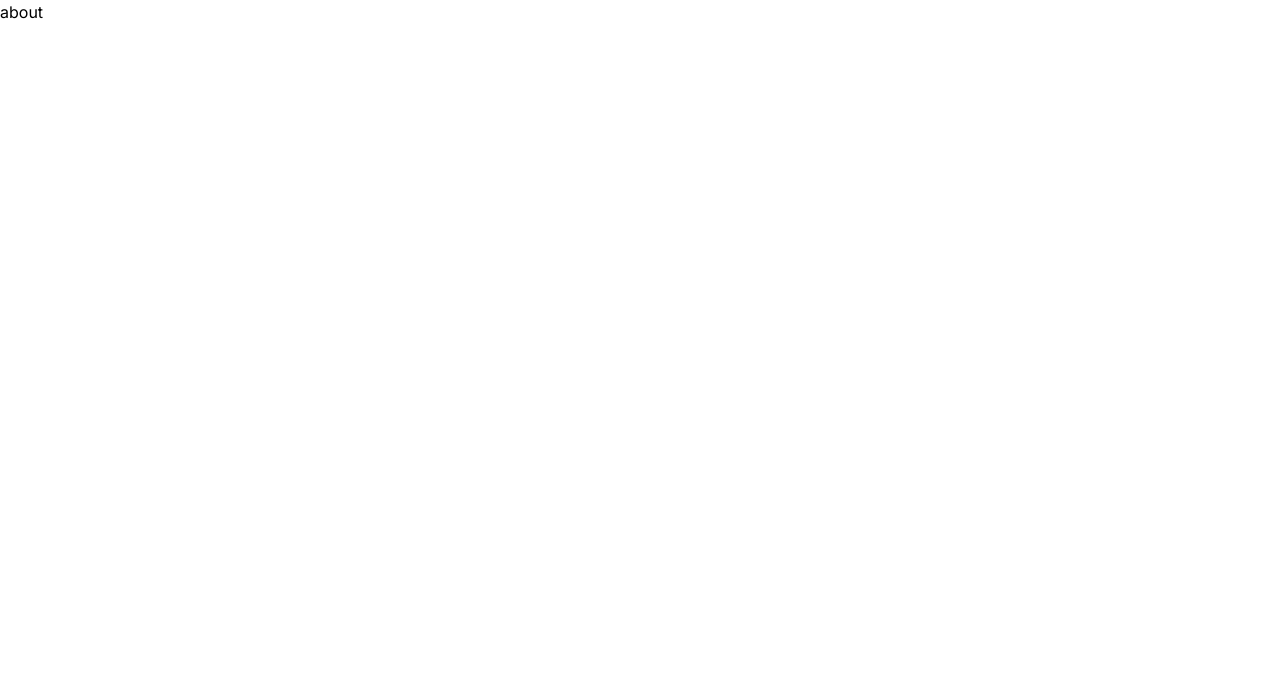
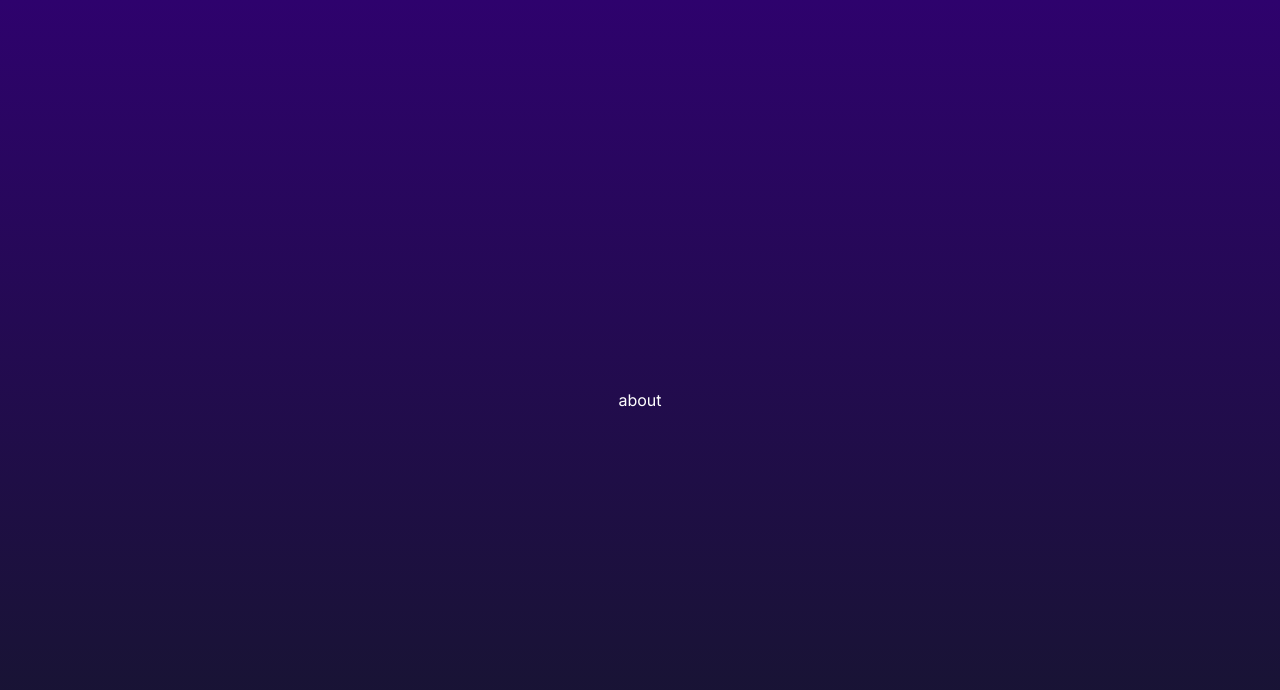
Before and after one commit to Richardkl8/t3-gallary-tutorial, a Next.js app: page /about in a window 1280 px wide. Shown: the top 690 px of the page. Built offline with nearby package versions, Linux system fonts and the light colour scheme.

Commit message:
about page

```diff
--- a/src/app/about/page.tsx
+++ b/src/app/about/page.tsx
@@ -1,6 +1,9 @@
 export default function AboutPage() {
 
     return (
-        <h1>about</h1>
+        <main
+            className="flex min-h-screen flex-col items-center justify-center bg-gradient-to-b from-[#2e026d] to-[#15162c] text-white">
+            <h1>about</h1>
+        </main>
     )
 }
```
